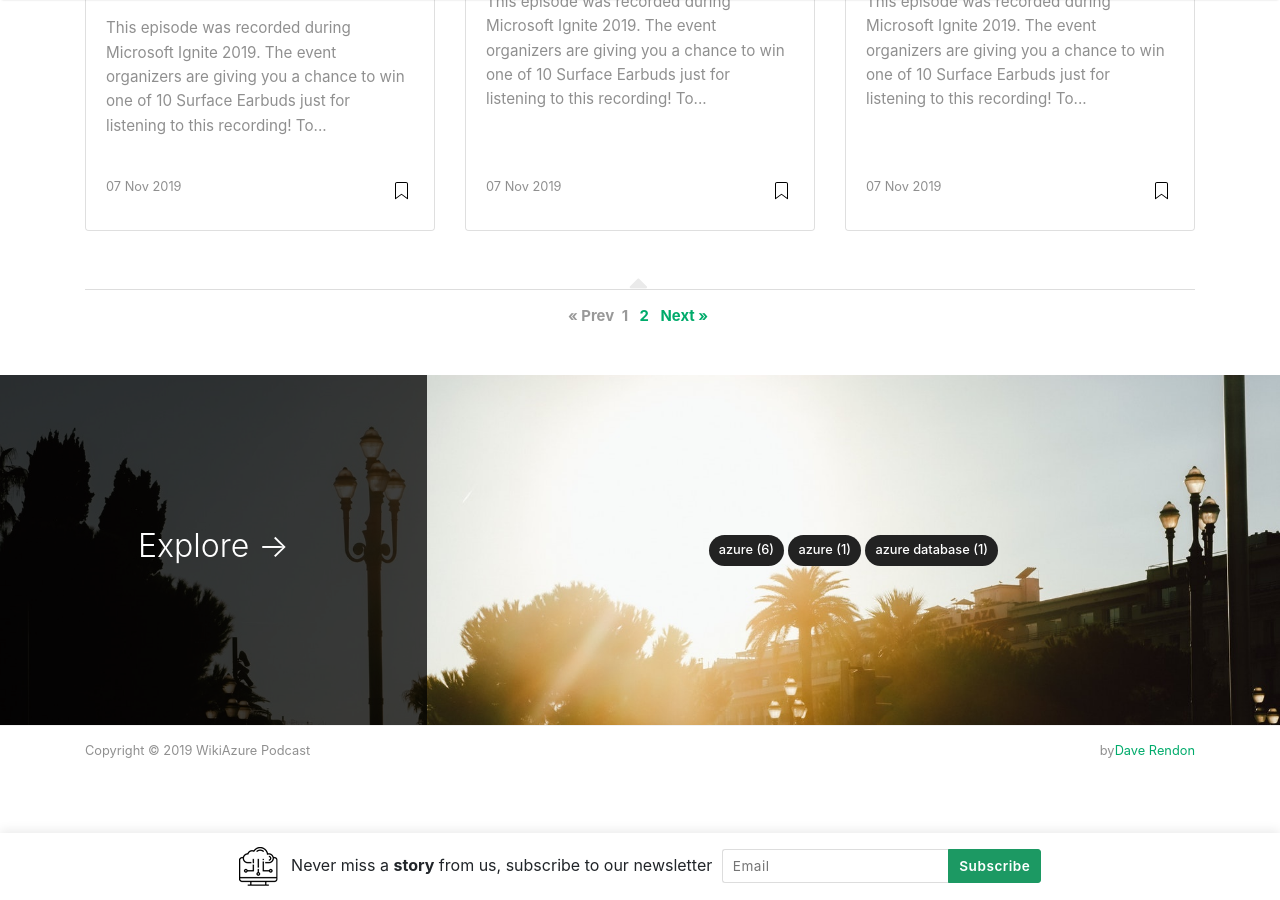
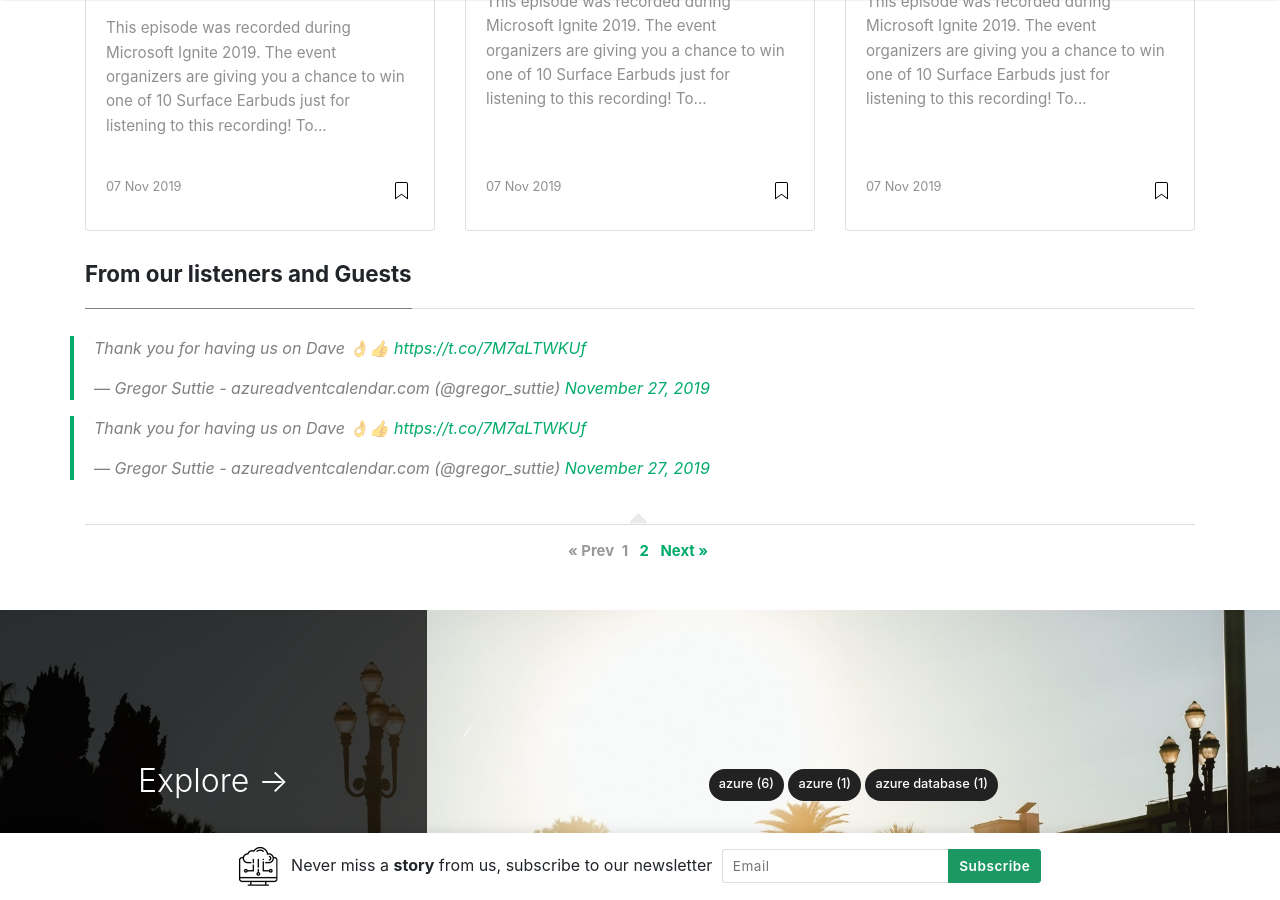
Before and after one commit to daveRendon/wikiazure-podcast, a Jekyll site: the page built from index.html, in a window 1280 px wide and 900 px high, scrolled down 2069 px. Built offline with Jekyll 4.4.1, drawn with Linux system fonts in a browser that asks for light colours; nearby versions of some CDN libraries; the list of posts is cut into pages by our own code; comment, search, counter and statistics services are not loaded.

Commit message:
update index

```diff
--- a/index.html
+++ b/index.html
@@ -50,6 +50,24 @@ title: Home
 
 </section>
 
+<!-- Twitter Index
+================================================== -->
+<section class="recent-posts">
+
+        <div class="section-title">
+
+            <h2><span>From our listeners and Guests</span></h2>
+
+        </div>
+
+        <div class="row listrecent">
+
+                <blockquote class="twitter-tweet"><p lang="en" dir="ltr">Thank you for having us on Dave 👌👍 <a href="https://t.co/7M7aLTWKUf">https://t.co/7M7aLTWKUf</a></p>&mdash; Gregor Suttie - azureadventcalendar.com (@gregor_suttie) <a href="https://twitter.com/gregor_suttie/status/1199818136037609472?ref_src=twsrc%5Etfw">November 27, 2019</a></blockquote> <script async src="https://platform.twitter.com/widgets.js" charset="utf-8"></script>
+                <blockquote class="twitter-tweet"><p lang="en" dir="ltr">Thank you for having us on Dave 👌👍 <a href="https://t.co/7M7aLTWKUf">https://t.co/7M7aLTWKUf</a></p>&mdash; Gregor Suttie - azureadventcalendar.com (@gregor_suttie) <a href="https://twitter.com/gregor_suttie/status/1199818136037609472?ref_src=twsrc%5Etfw">November 27, 2019</a></blockquote> <script async src="https://platform.twitter.com/widgets.js" charset="utf-8"></script>
+        </div>
+
+    </section>
+
 <!-- Pagination
 ================================================== -->
 <div class="bottompagination">
```
